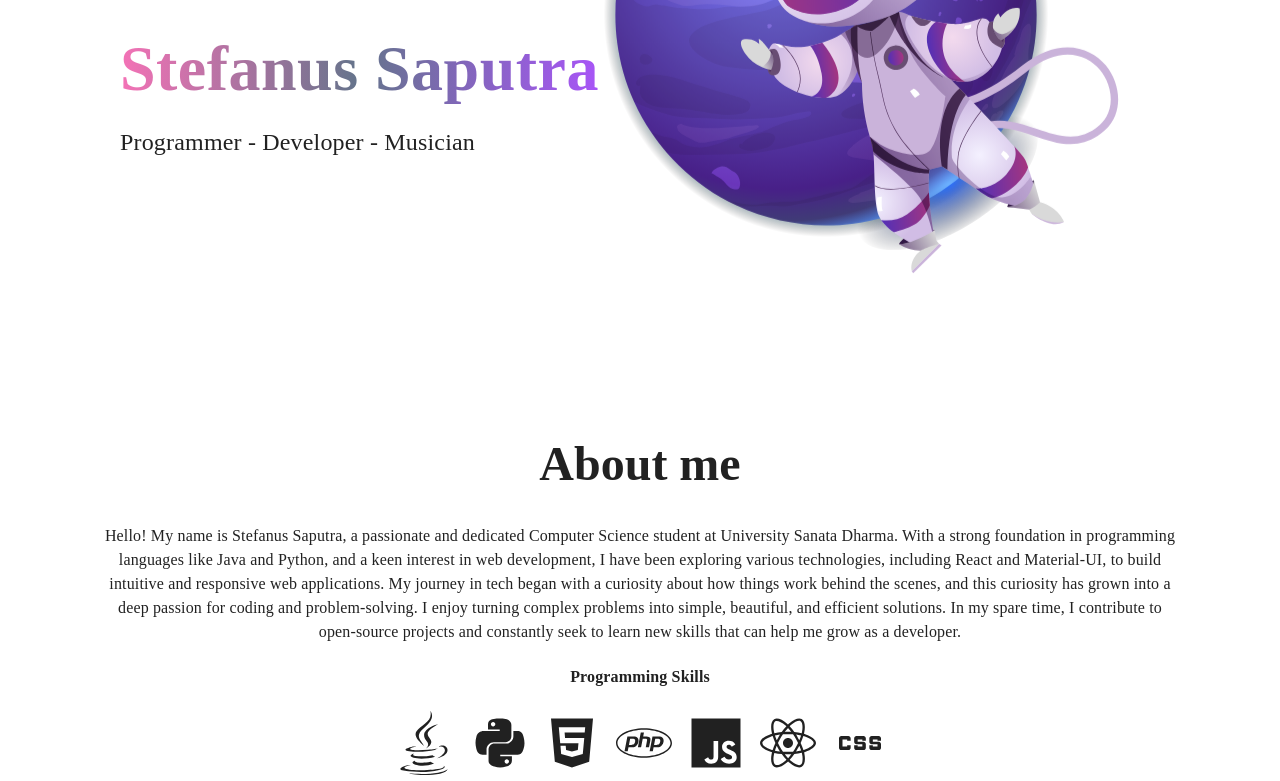
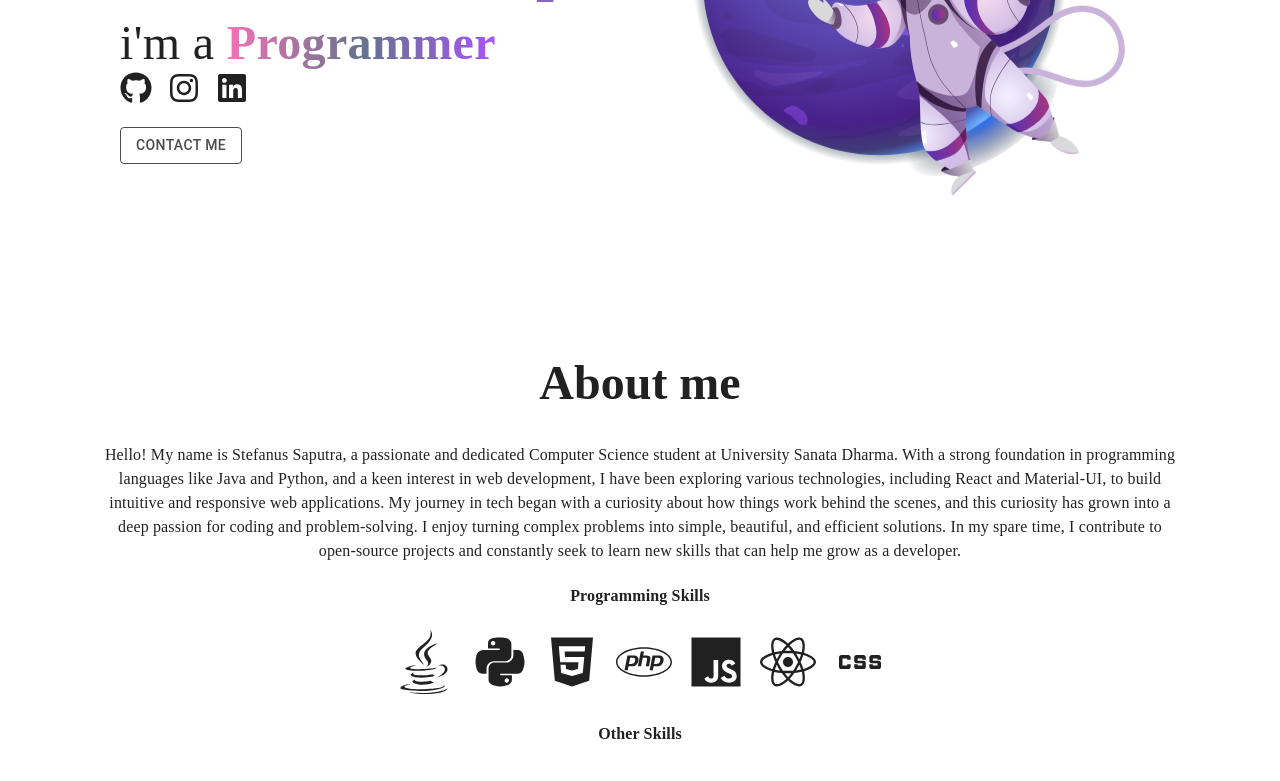
Before and after one commit to StefanusSaputra4/React, a React (Vite) app: page / in a window 1280 px wide. Shown: the part 340-1121 px from the top of the page. Built offline with nearby package versions, Linux system fonts and the light colour scheme; grey boxes are pictures that could not be loaded.

Commit message:
Menambahkan styling

```diff
--- a/src/components/header.jsx
+++ b/src/components/header.jsx
@@ -1,9 +1,16 @@
 import React from "react";
 import Box from "@mui/material/Box";
 import Typography from "@mui/material/Typography";
+import { Button, useTheme } from "@mui/material";
 import headerImg from "../assets/header-img.svg"; // Pastikan path SVG benar
+import Link from "@mui/material/Link";
+import { FaGithub, FaInstagram, FaLinkedin } from "react-icons/fa";
+import IconSkills from "./iconSkills";
 
 export default function Header() {
+  const theme = useTheme();
+  const isDarkMode = theme.palette.mode === "dark";
+
   return (
     <Box
       sx={{
@@ -43,12 +50,12 @@ export default function Header() {
             mb: 1,
           }}
         >
-          Welcome!
+          Hi !
         </Typography>
         <Typography
-          variant="h6"
+          variant="h3"
           fontFamily="Centra"
-          fontSize={{ xs: 32, md: 64 }} // Responsif: ukuran font lebih kecil di perangkat kecil
+          fontSize={{ xs: 48, md: 64 }} // Responsif: ukuran font lebih kecil di perangkat kecil
           sx={{
             background: "linear-gradient(to right, #f472b6, #64748b, #a855f7)",
             WebkitBackgroundClip: "text",
@@ -59,11 +66,77 @@ export default function Header() {
             mb: 1,
           }}
         >
-          Stefanus Saputra
+          it's Stefanus Saputra
         </Typography>
-        <Typography variant="h4" fontFamily="Centra" fontSize={{ xs: 18, md: 24 }}>
-          Programmer - Developer - Musician
+        <Typography variant="h4" fontFamily="Centra" fontSize={{ xs: 24, md: 48 }}>
+          <span style={{ fontWeight: "normal" }}>i'm a </span>
+          <span
+            style={{
+              background: "linear-gradient(to right, #f472b6, #64748b, #a855f7)",
+              WebkitBackgroundClip: "text",
+              WebkitTextFillColor: "transparent",
+              display: "inline-block",
+              fontWeight: "bold",
+              letterSpacing: "tight",
+              mb: 1,
+            }}
+          >
+            Programmer
+          </span>
         </Typography>
+        <Box
+          sx={{
+            display: "flex",
+            flexDirection: "row",
+            justifyContent: "center",
+            alignItems: "center",
+            gap: 2,
+            flexWrap: "wrap",
+          }}
+        >
+          <Link href="https://github.com/StefanusSaputra4/" color="inherit">
+            <IconSkills icon={FaGithub} size={32} />
+          </Link>
+          <Link href="https://www.instagram.com/stefanussaputra_/" color="inherit">
+            <IconSkills icon={FaInstagram} size={32} hoverColor="#E1306C" />
+          </Link>
+          <Link href="https://github.com/StefanusSaputra4/" color="inherit">
+            <IconSkills icon={FaLinkedin} size={32} hoverColor="#0000ff" />
+          </Link>
+        </Box>
+
+        <Button
+          variant="outlined"
+          sx={{
+            mt: 2, // Margin top untuk memberi jarak dari teks
+            borderColor: isDarkMode ? "rgba(255, 255, 255, 0.7)" : "rgba(0, 0, 0, 0.7)", // Warna border menyesuaikan mode
+            color: isDarkMode ? "rgba(255, 255, 255, 0.7)" : "rgba(0, 0, 0, 0.7)", // Warna teks menyesuaikan mode
+            backgroundColor: "transparent", // Warna latar transparan
+            "&:hover": {
+              background: "linear-gradient(to right, #f472b6, #64748b, #a855f7)", // Gradient saat hover
+              color: "white", // Warna teks saat hover
+              borderColor: "transparent", // Hilangkan border saat hover
+            },
+          }}
+        >
+          <Link
+            href="#contact"
+            sx={{
+              textDecoration: "none",
+              // Margin top untuk memberi jarak dari teks
+              borderColor: isDarkMode ? "rgba(255, 255, 255, 0.7)" : "rgba(0, 0, 0, 0.7)", // Warna border menyesuaikan mode
+              color: isDarkMode ? "rgba(255, 255, 255, 0.7)" : "rgba(0, 0, 0, 0.7)", // Warna teks menyesuaikan mode
+              backgroundColor: "transparent", // Warna latar transparan
+              "&:hover": {
+                background: "linear-gradient(to right, #f472b6, #64748b, #a855f7)", // Gradient saat hover
+                color: "white", // Warna teks saat hover
+                borderColor: "transparent", // Hilangkan border saat hover
+              },
+            }}
+          >
+            Contact Me
+          </Link>
+        </Button>
       </Box>
 
       <Box
--- a/src/components/iconSkills.jsx
+++ b/src/components/iconSkills.jsx
@@ -1,40 +1,17 @@
 import React from "react";
-import { FaJava, FaPython, FaHtml5, FaPhp, FaJs, FaReact } from "react-icons/fa";
-import { MdOutlineCss } from "react-icons/md";
 import Box from "@mui/material/Box";
-export default function IconSkills() {
+
+export default function IconSkills({ icon: Icon, size = 56, color = "inherit", hoverColor = "inherit" }) {
   return (
     <Box
       sx={{
-        display: "flex",
-        flexDirection: "row",
-        justifyContent: "center",
-        alignItems: "center",
-        gap: 2,
-        flexWrap: "wrap",
+        cursor: "pointer",
+        transition: "color 0.3s",
+        color: color,
+        "&:hover": { color: hoverColor },
       }}
     >
-      <Box sx={{ cursor: "pointer", transition: "color 0.3s", "&:hover": { color: "#CD5C08" } }}>
-        <FaJava size={64} />
-      </Box>
-      <Box sx={{ cursor: "pointer", transition: "color 0.3s", "&:hover": { color: "#3FA2F6" } }}>
-        <FaPython size={56} />
-      </Box>
-      <Box sx={{ cursor: "pointer", transition: "color 0.3s", "&:hover": { color: "#E76F51" } }}>
-        <FaHtml5 size={56} />
-      </Box>
-      <Box sx={{ cursor: "pointer", transition: "color 0.3s", "&:hover": { color: "#304463" } }}>
-        <FaPhp size={56} />
-      </Box>
-      <Box sx={{ cursor: "pointer", transition: "color 0.3s", "&:hover": { color: "#FFDE4D" } }}>
-        <FaJs size={56} />
-      </Box>
-      <Box sx={{ cursor: "pointer", transition: "color 0.3s", "&:hover": { color: "#3FA2F6" } }}>
-        <FaReact size={56} />
-      </Box>
-      <Box sx={{ cursor: "pointer", transition: "color 0.3s", "&:hover": { color: "black" } }}>
-        <MdOutlineCss size={56} />
-      </Box>
+      <Icon size={size} />
     </Box>
   );
 }
--- a/src/page/about.jsx
+++ b/src/page/about.jsx
@@ -3,6 +3,8 @@ import ActionAreaCard from "../components/card";
 import Typography from "@mui/material/Typography";
 import Box from "@mui/material/Box";
 import IconSkills from "../components/iconSkills";
+import { FaJava, FaPython, FaHtml5, FaPhp, FaJs, FaReact } from "react-icons/fa";
+import { MdOutlineCss } from "react-icons/md";
 
 export default function About() {
   return (
@@ -25,7 +27,24 @@ export default function About() {
           has grown into a deep passion for coding and problem-solving. I enjoy turning complex problems into simple, beautiful, and efficient solutions. In my spare time, I contribute to open-source projects and constantly seek to learn
           new skills that can help me grow as a developer.
           <h4>Programming Skills</h4>
-          <IconSkills />
+          <Box
+            sx={{
+              display: "flex",
+              flexDirection: "row",
+              justifyContent: "center",
+              alignItems: "center",
+              gap: 2,
+              flexWrap: "wrap",
+            }}
+          >
+            <IconSkills icon={FaJava} size={64} hoverColor="#CD5C08" />
+            <IconSkills icon={FaPython} hoverColor="#3FA2F6" />
+            <IconSkills icon={FaHtml5} hoverColor="#E76F51" />
+            <IconSkills icon={FaPhp} hoverColor="#304463" />
+            <IconSkills icon={FaJs} hoverColor="#FFDE4D" />
+            <IconSkills icon={FaReact} hoverColor="#3FA2F6" />
+            <IconSkills icon={MdOutlineCss} hoverColor="black" />
+          </Box>
           <h4>Other Skills</h4>
         </Typography>
         <Box
--- a/src/page/experience.jsx
+++ b/src/page/experience.jsx
@@ -45,6 +45,7 @@ export default function Timeline() {
         <h3 className="vertical-timeline-element-title">Create a Website</h3>
         <h4 className="vertical-timeline-element-subtitle">Kasetflix</h4>
         <p>I am currently developing a website called 'Kasetflix' as part of a course project. The platform is designed to function similarly to Netflix, allowing users to stream and enjoy various media content online.</p>
+        <a href="https://github.com/Jikoyuo/Platform-Project">https://github.com/Jikoyuo/Platform-Project</a>
         <img src="src/assets/kasetflix.jpg" alt="Kasetflix" style={{ width: "100%", borderRadius: "8px", marginTop: "10px" }} />
       </VerticalTimelineElement>
 
--- a/src/page/footer.jsx
+++ b/src/page/footer.jsx
@@ -141,10 +141,10 @@ export default function Footer() {
               gap: "10px", // Jarak antara ikon sosial media
             }}
           >
-            <Link href="https://github.com/HerodionY" color="inherit">
+            <Link href="https://github.com/StefanusSaputra4/" color="inherit">
               <FaGithub size="25" style={{ color: (theme) => theme.palette.text.primary }} />
             </Link>
-            <Link href="#" color="inherit">
+            <Link href="https://www.instagram.com/stefanussaputra_/" color="inherit">
               <FaInstagram size="25" style={{ color: (theme) => theme.palette.text.primary }} />
             </Link>
             <Link href="#" color="inherit">
@@ -175,7 +175,7 @@ export default function Footer() {
               fontWeight: "600",
             }}
           >
-            &copy; {new Date().getFullYear()} Herodion. All rights reserved.
+            &copy; {new Date().getFullYear()} Stefanus Saputra. All rights reserved.
           </Typography>
         </Box>
         <Box
```
